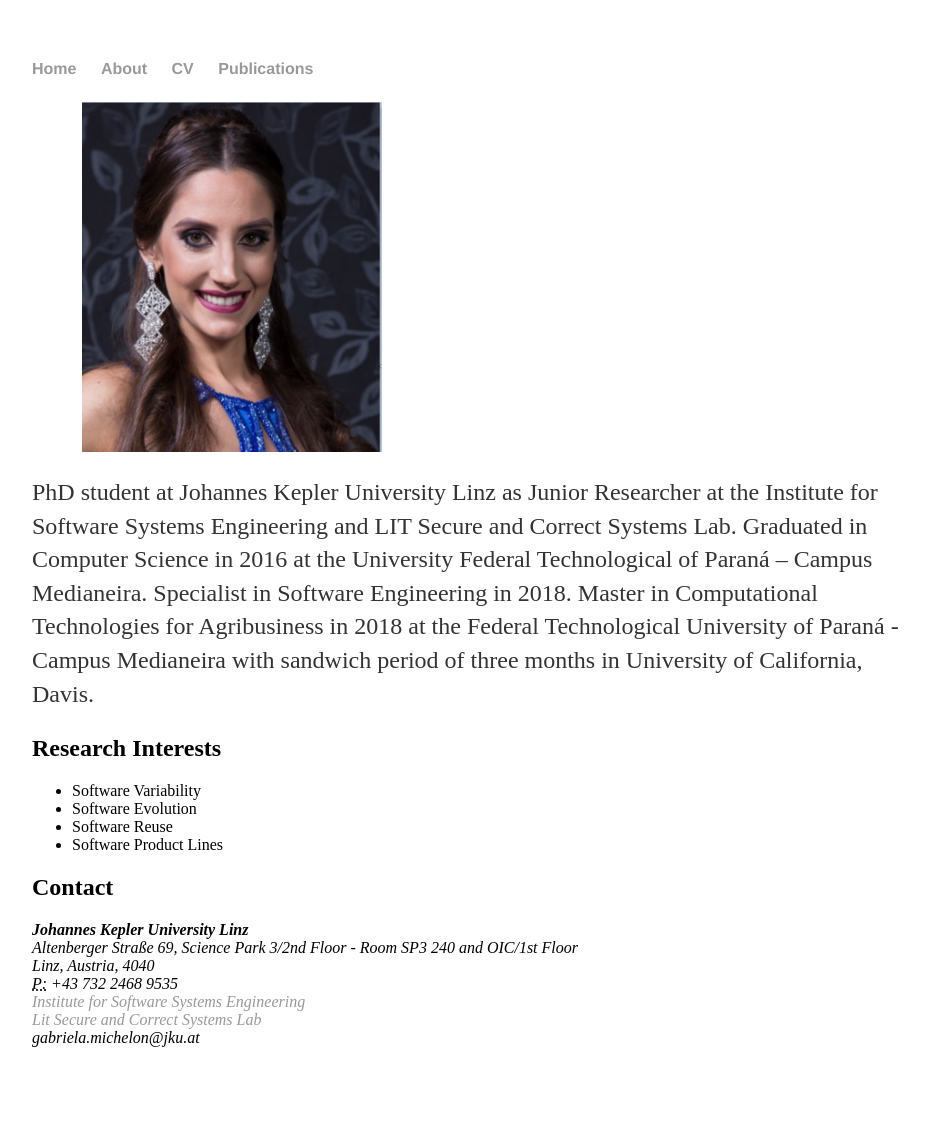
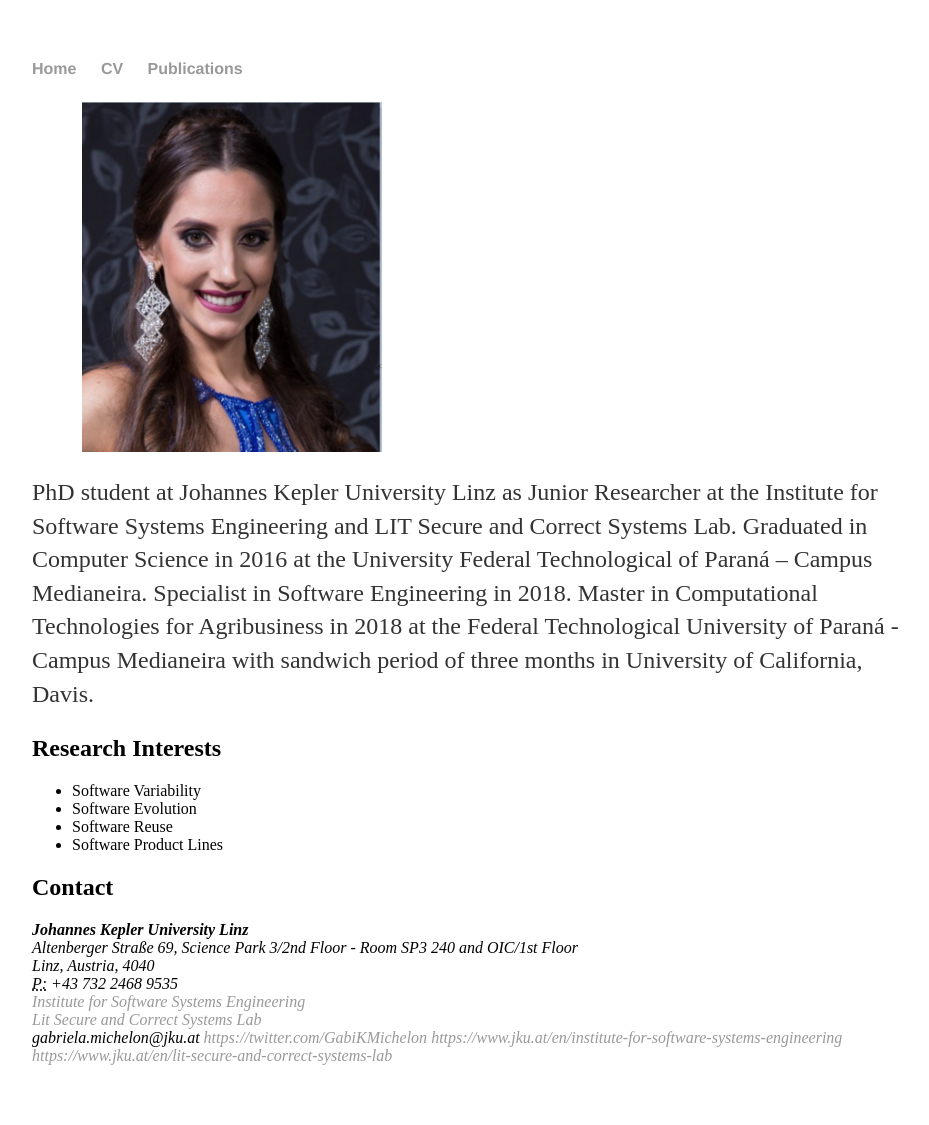
Before and after one commit to GabrielaMichelon/gabrielamichelon.github.io, a Jekyll site: the page index.html, which Jekyll copies as it is, in a window 1280 px wide. Shown: the whole page, without its empty margins (160-1089 px from the left). Built offline with Jekyll 4.4.1, drawn with Linux system fonts in a browser that asks for light colours.

Commit message:
Update index.html

```diff
--- a/index.html
+++ b/index.html
@@ -8,8 +8,7 @@
 	<body>
 		<nav>
     		<ul>
-        		<li><a href="/">Home</a></li>
-	        	<li><a href="/about">About</a></li>
+			<li><a href="/">Home</a></li>
         		<li><a href="/cv">CV</a></li>
         		<li><a href="/publications">Publications</a></li>
     		</ul>
@@ -40,6 +39,9 @@
 					<a href="https://www.jku.at/en/institute-for-software-systems-engineering" title="isse">Institute for Software Systems Engineering</a>
 					<br><a href="https://www.jku.at/en/lit-secure-and-correct-systems-lab" title="lit lab">Lit Secure and Correct Systems Lab</a>	<br>
 					<span class="obfuscate">gabriela.michelon@jku.at</span>
+					<a href="#">https://twitter.com/GabiKMichelon</a></li>
+					<a href="#">https://www.jku.at/en/institute-for-software-systems-engineering</a></li>
+					<a href="#">https://www.jku.at/en/lit-secure-and-correct-systems-lab</a></li>
 					</address>
 
 				</div>
```
